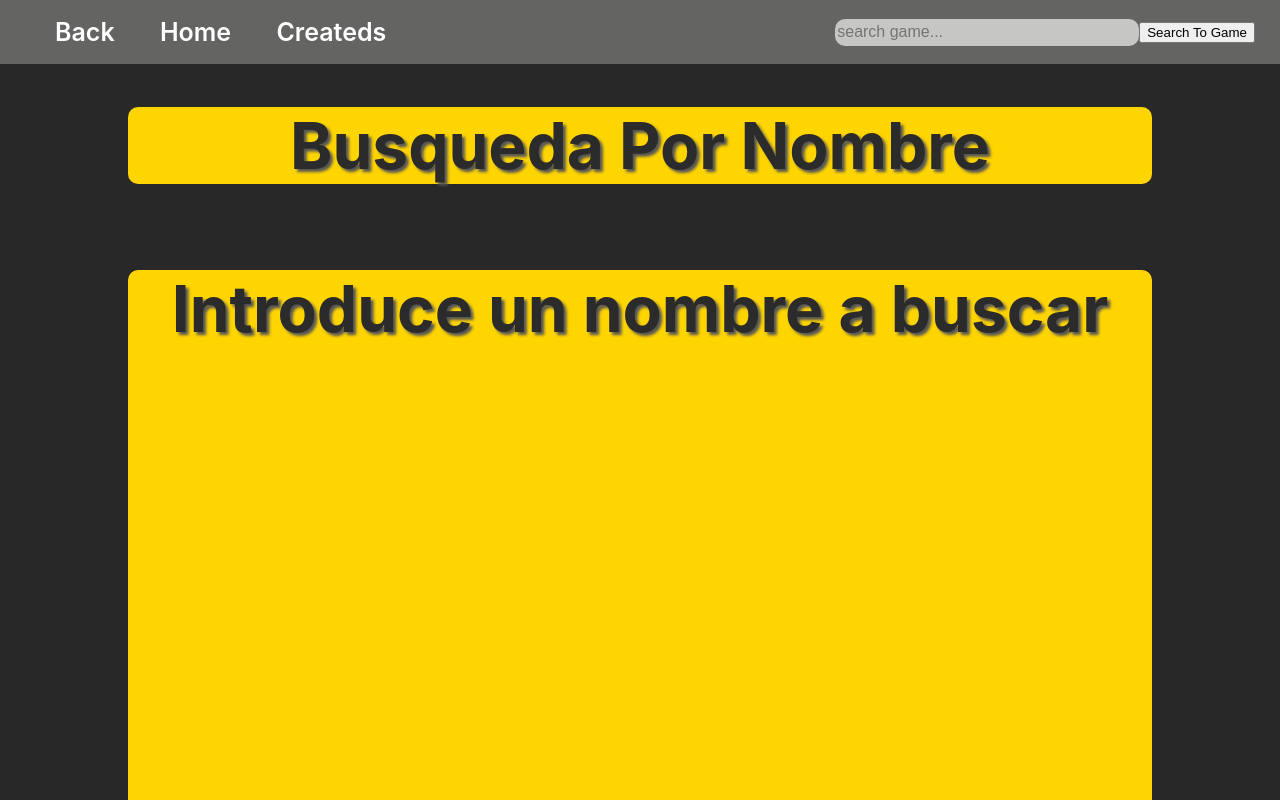
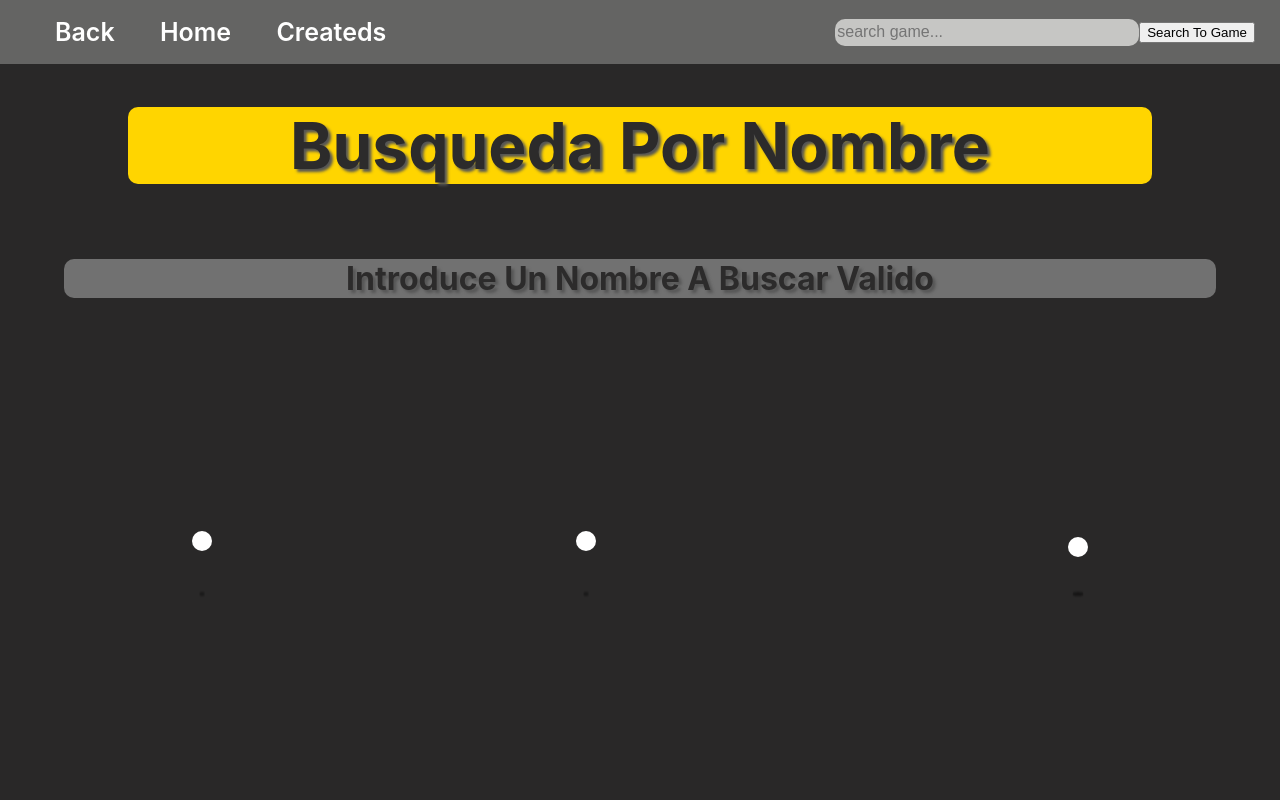
Before and after one commit to jestebanvelasquez/Videogames, a React (Create React App) app in the folder client/: page /home/name in a window 1280 px wide. Shown: the top 800 px of the page. Built offline with nearby package versions, Linux system fonts and the light colour scheme.

Commit message:
agregando footer

```diff
--- a/client/src/components/ByName/ByName.jsx
+++ b/client/src/components/ByName/ByName.jsx
@@ -1,5 +1,6 @@
 import React,{useEffect, useState} from 'react'
 import { useSelector } from 'react-redux'
+import Loading from '../Loading/Loading';
 import Pagination from '../Pagination/Pagination'
 import styles from './ByName.module.css';
 
@@ -48,11 +49,26 @@ export default function ByName(props) {
             </div>
             <div className={styles.pagination}>
                 {
-            games.length ? (
-                <Pagination games={games} prevHandler={prevHandler} nextHandler={nextHandler} page={page+1} allpages={allpages} />
-            ) : <div className={styles.error}>
-                <h1>Introduce un nombre a buscar</h1>
+                    !games.length ? (
+                        <div >
+                            <div className={styles.error}>
+                                <h3>Introduce un nombre a buscar valido</h3>
                             </div>
+                            <Loading />
+                        </div>)
+
+                        :
+
+                        <Pagination
+                            games={games}
+                            prevHandler={prevHandler}
+                            nextHandler={nextHandler}
+                            page={page + 1}
+                            allpages={allpages}
+
+                        />
+
+
                 }
             </div>
         </div>
--- a/client/src/components/ByName/ByName.module.css
+++ b/client/src/components/ByName/ByName.module.css
@@ -24,19 +24,18 @@
 
 .error {
     background-color: #292828;
-    width: 100vw;
-    height: 100vh;
-    display: block;
-    position: relative;
     display: flex;
+    justify-content: center;
+    align-items: center;
     justify-content: center;
 }
 
-.error h1 {
-    width: 80%;
-    background: rgb(255, 213, 0);
+.error h3 {
+    width: 90%;
+    background: rgb(113, 113, 113);
     border-radius: 10px;
-    font-size: 4rem;
+    font-size: 2rem;
     color: rgb(44, 43, 43);
+    text-transform: capitalize;
     text-shadow: 3px 3px 3px #555;
 }
--- a/client/src/components/DataBase/DataBase.module.css
+++ b/client/src/components/DataBase/DataBase.module.css
@@ -1,7 +1,7 @@
 .containerDb {
     background-color: #292828;
     width: 100vw;
-    height: 100vh;
+    height: 100%;
     display: block;
     position: relative;
 }
--- /dev/null
+++ b/client/src/components/Loading/Loading.jsx
@@ -0,0 +1,19 @@
+import React from 'react'
+import styles from './Loading.module.css';
+
+export default function Loading() {
+    return (
+        <div className={styles.loadingContainer}>
+
+            <div class={styles.loading}>
+                <div class={styles.circle}></div>
+                <div class={styles.circle}></div>
+                <div class={styles.circle}></div>
+                <div class={styles.shadow}></div>
+                <div class={styles.shadow}></div>
+                <div class={styles.shadow}></div>
+            </div>
+
+        </div>
+    )
+}
--- /dev/null
+++ b/client/src/components/Loading/Loading.module.css
@@ -0,0 +1,105 @@
+.loadingContainer {
+    width: 100vw;
+    height: 100vh;
+    background-color: #292828;
+    display: flex;
+    justify-content: center;
+    margin-top: 100px;
+}
+
+
+/* .loading {
+    display: flex;
+    flex-direction: column;
+    width: 100%;
+    height: 100vh;
+    background-color: rgb(29, 30, 30);
+} */
+
+.loading {
+    margin-top: 100px;
+    width: 100%;
+    position: absolute;
+    /* height: 100vh; */
+    /* align-items: center; */
+    z-index: 1;
+    background-color: rgb(215, 25, 25);
+}
+
+.circle {
+    width: 20px;
+    height: 20px;
+    position: absolute;
+    border-radius: 50%;
+    background-color: #fff;
+    left: 15%;
+    transform-origin: 50%;
+    animation: circle7124 .5s alternate infinite ease;
+}
+
+@keyframes circle7124 {
+    0% {
+        top: 60px;
+        height: 5px;
+        border-radius: 50px 50px 25px 25px;
+        transform: scaleX(1.7);
+    }
+    40% {
+        height: 20px;
+        border-radius: 50%;
+        transform: scaleX(1);
+    }
+    100% {
+        top: 0%;
+    }
+}
+
+.circle:nth-child(2) {
+    left: 45%;
+    animation-delay: .2s;
+}
+
+.circle:nth-child(3) {
+    left: auto;
+    right: 15%;
+    animation-delay: .3s;
+}
+
+.shadow {
+    width: 20px;
+    height: 4px;
+    border-radius: 50%;
+    background-color: rgba(0, 0, 0, 0.9);
+    position: absolute;
+    top: 62px;
+    transform-origin: 50%;
+    z-index: -1;
+    left: 15%;
+    filter: blur(1px);
+    animation: shadow046 .5s alternate infinite ease;
+}
+
+@keyframes shadow046 {
+    0% {
+        transform: scaleX(1.5);
+    }
+    40% {
+        transform: scaleX(1);
+        opacity: .7;
+    }
+    100% {
+        transform: scaleX(.2);
+        opacity: .4;
+    }
+}
+
+.shadow:nth-child(4) {
+    left: 45%;
+    animation-delay: .2s
+}
+
+.shadow:nth-child(5) {
+    left: auto;
+    right: 15%;
+    animation-delay: .3s;
+}
--- a/client/src/components/Pagination/Pagination.jsx
+++ b/client/src/components/Pagination/Pagination.jsx
@@ -4,6 +4,7 @@ import Game from '../Game/Game.jsx';
 import style from './Pagination.module.css'
 import {ReactComponent as PageNext} from '../../assets/icons/pagenext.svg'
 import {ReactComponent as PagePrev} from '../../assets/icons/pageprev.svg'
+import Loading from '../Loading/Loading.jsx';
 
 
 
@@ -29,8 +30,13 @@ export default function Pagination({games, prevHandler, nextHandler, page, allpa
         </div>
 
         <div className={style.gameContainer} key={games.id}>
+
+
+
+        {/* <Loading/> */}
+
           {
-          games ? games.map(game => {
+          !games.length ?  <Loading/>   : games.map(game => {
 
 
             return (
@@ -44,7 +50,7 @@ export default function Pagination({games, prevHandler, nextHandler, page, allpa
                 />
 
               </div>
-          )}) : 'no hay datos'
+          )})
           }
         </div>
     </div>
--- a/client/src/components/Pagination/Pagination.module.css
+++ b/client/src/components/Pagination/Pagination.module.css
@@ -1,3 +1,9 @@
+.pagination {
+    width: 100vw;
+    height: 100%;
+    background-color: #292828;
+}
+
 .container {
     margin-bottom: 20px;
 }
@@ -60,6 +66,12 @@
     background-color: rgba(255, 200, 1, 0.796);
 }
 
+.load {
+    width: 100vw;
+    height: 100%;
+    background-color: yellow;
+}
+
 .gameContainer {
     align-items: center;
     padding: 25px;
```
Also changed, not shown: 2 other files (tests, documents, lock files or other folders). Lines whose indentation alone changed are shown as unchanged.
